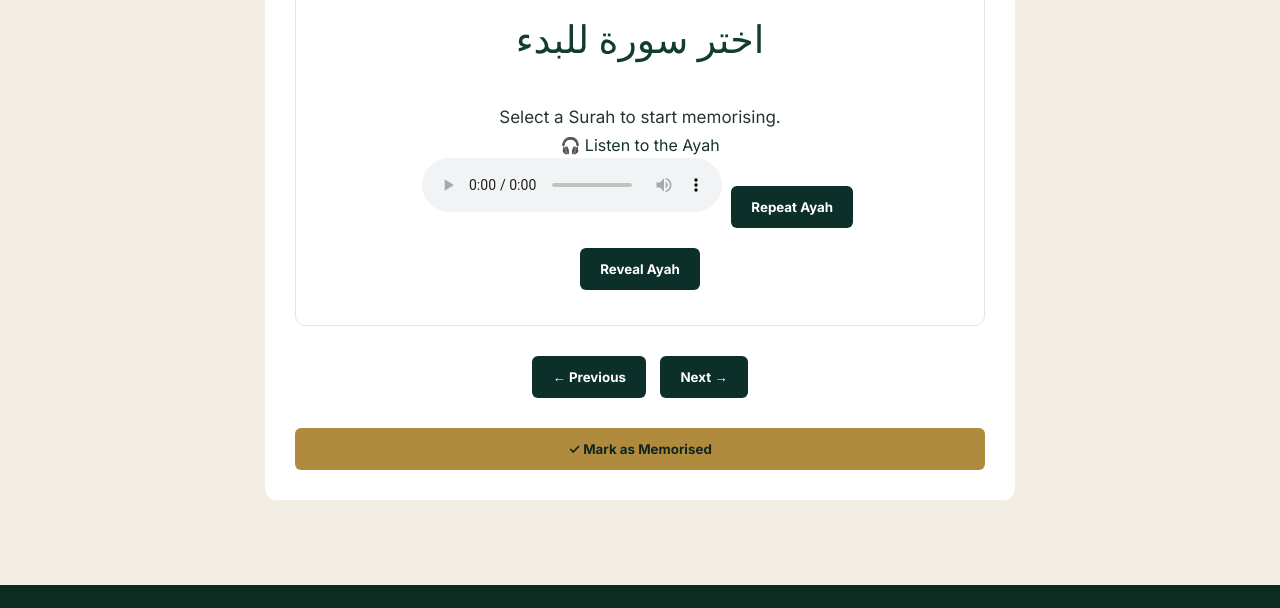
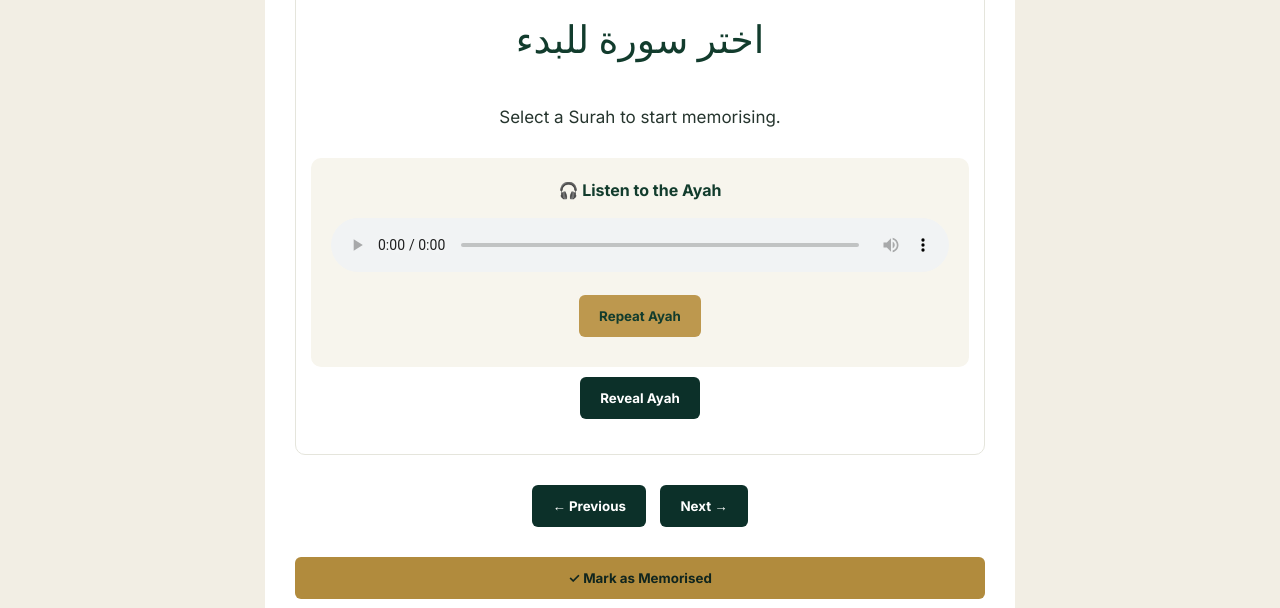
Before and after one commit to SirEshmael/quran-ai, a plain HTML site: page index.html in a window 1280 px wide. Shown: the part 3280-3888 px from the top of the page. Drawn offline with Linux system fonts and the light colour scheme; no server answers; a web font is replaced by a local one.

Commit message:
Refactor and enhance CSS styles for layout and design

```diff
--- a/style.css
+++ b/style.css
@@ -695,3 +695,27 @@ footer small {
         font-size: 28px;
     }
 }
+/* HIFZ AUDIO PLAYER */
+
+.hifz-audio-box {
+    margin-top: 25px;
+    padding: 20px;
+    background: #f7f5ed;
+    border-radius: 10px;
+}
+
+.hifz-audio-box p {
+    color: #123c2d;
+    font-weight: 700;
+    margin-bottom: 15px;
+}
+
+.hifz-audio-box audio {
+    width: 100%;
+}
+
+#repeatAudioBtn {
+    background: #bd984e;
+    color: #123c2d;
+    margin-top: 15px;
+}
```
